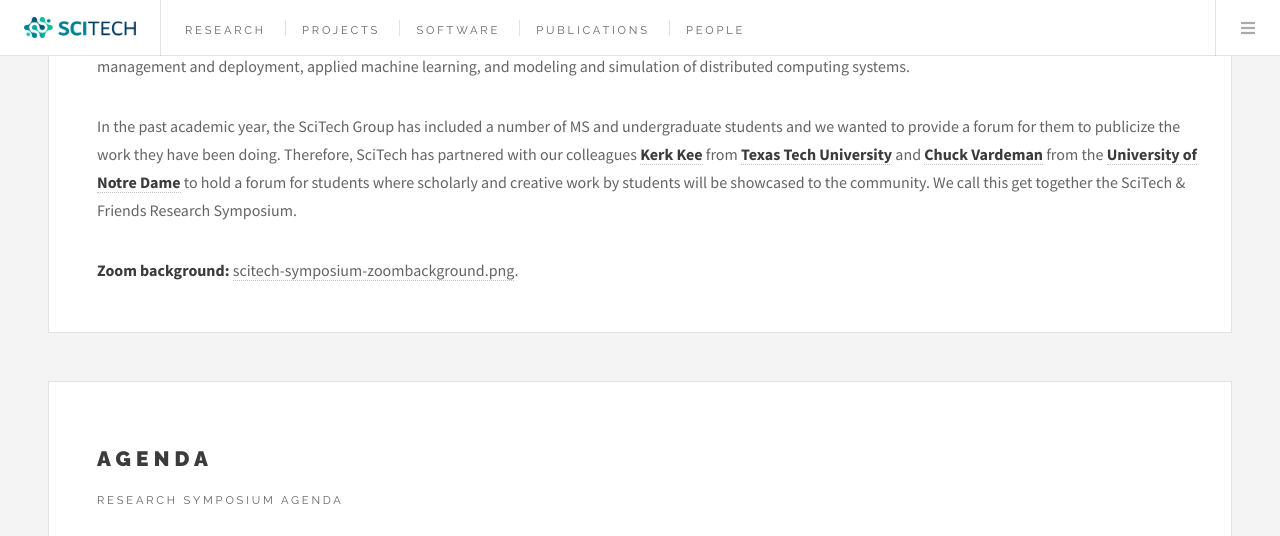
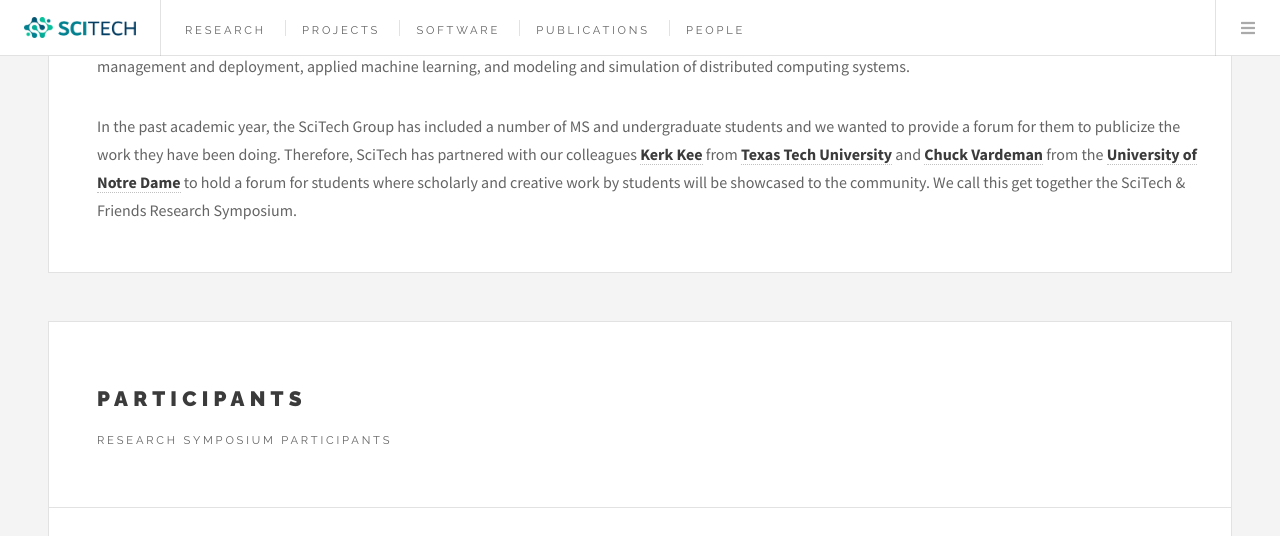
Before and after one commit to scitech-isi/scitech-isi.github.io, a Jekyll site: the page built from research-symposium.html, in a window 1280 px wide and 1400 px high, scrolled down 840 px. Shown: the top 536 px of the window. Built offline with Jekyll 4.4.1, drawn with Linux system fonts in a browser that asks for light colours; some of the changed text lies outside the part shown; grey boxes are pictures that could not be loaded.

Commit message:
adding symposium participants

```diff
--- a/research-symposium.html
+++ b/research-symposium.html
@@ -40,9 +40,21 @@
                     will be showcased to the community. We call this get together the SciTech & Friends Research
                     Symposium.
                 </p>
-                <p>
-                    <strong>Zoom background:</strong> <a href="/files/scitech-symposium-zoombackground.png">scitech-symposium-zoombackground.png</a>.
-                </p>
+            </div>
+        </div>
+    </article>
+
+    <article class="post">
+        <header>
+            <div class="title" style="margin: auto">
+                <h2>Participants</h2>
+                <p>Research Symposium Participants</p>
+            </div>
+        </header>
+
+        <div class="row">
+            <div class="col-lg-12 col-md-12 col-sm-12">
+                <img src="/images/research-symposium/scitech-symposium-participants.png" style="width: 100%"/>
             </div>
         </div>
     </article>
```
Also changed, not shown: other parts of research-symposium.html (+2 -2 lines), 1 other file.
